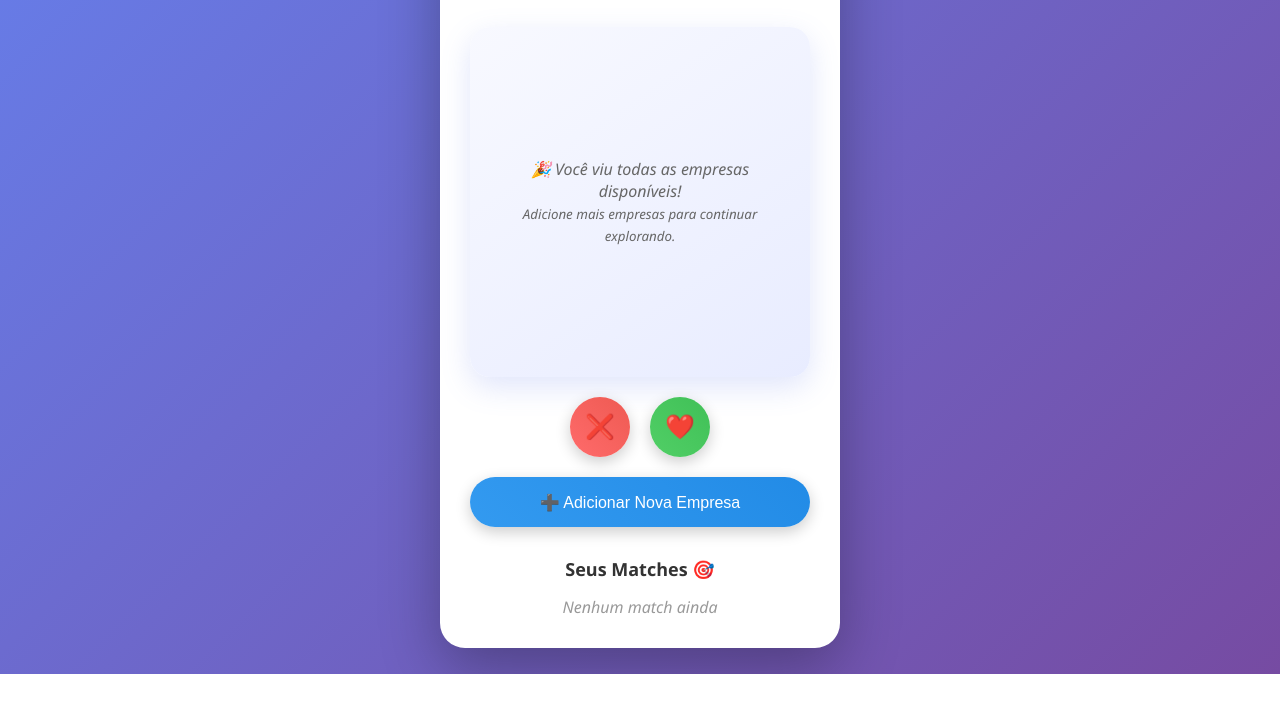
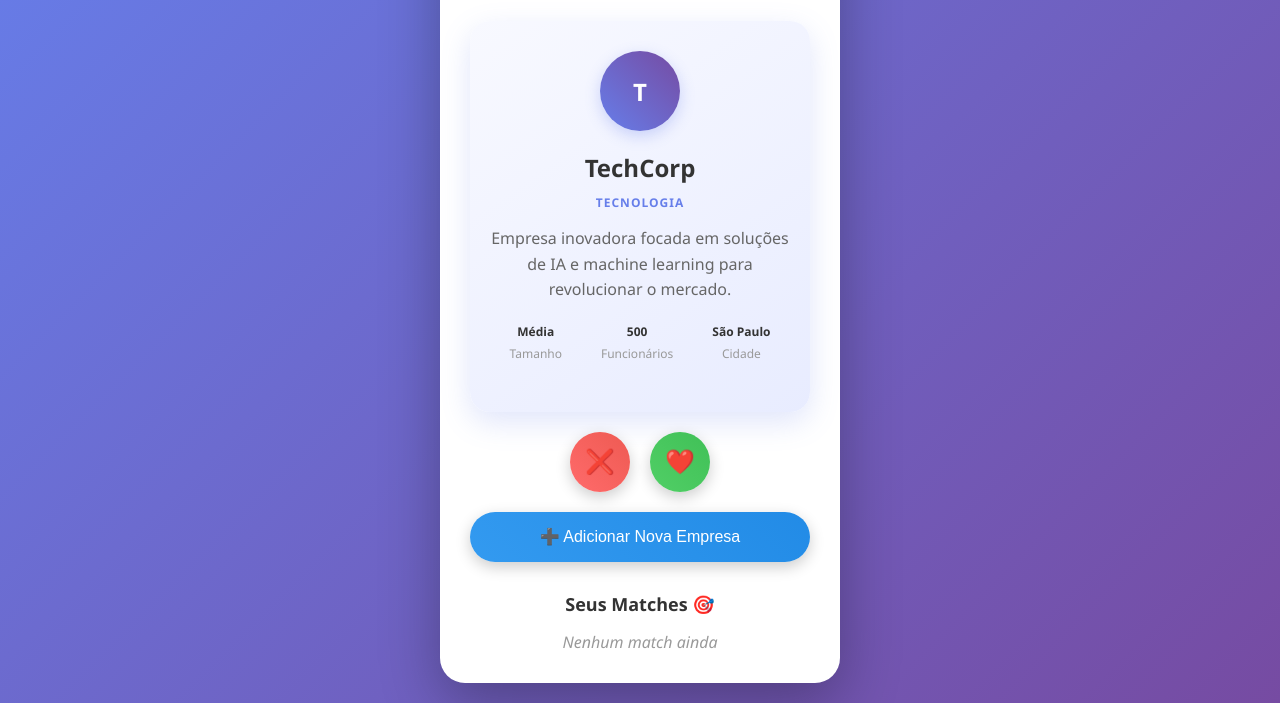
Before and after one commit to Calebe-Rocha/Company-match, a plain HTML site: page index.html in a window 1280 px wide. Shown: the part 126-829 px from the top of the page. Before the commit the page ends 800 px from the top, so only its background shows below. Drawn offline with Linux system fonts and the light colour scheme.

Commit message:
Update index.html
adicionei um teste

```diff
--- a/index.html
+++ b/index.html
@@ -427,7 +427,15 @@
     <script>
         // Base de dados das empresas
         let companies = [
-
+                        {
+                id: 1,
+                name: "TechCorp",
+                sector: "Tecnologia",
+                description: "Empresa inovadora focada em soluções de IA e machine learning para revolucionar o mercado.",
+                size: "Média",
+                location: "São Paulo, SP",
+                employees: "500"
+            },
         ];
 
         let currentCompanyIndex = 0;
```
